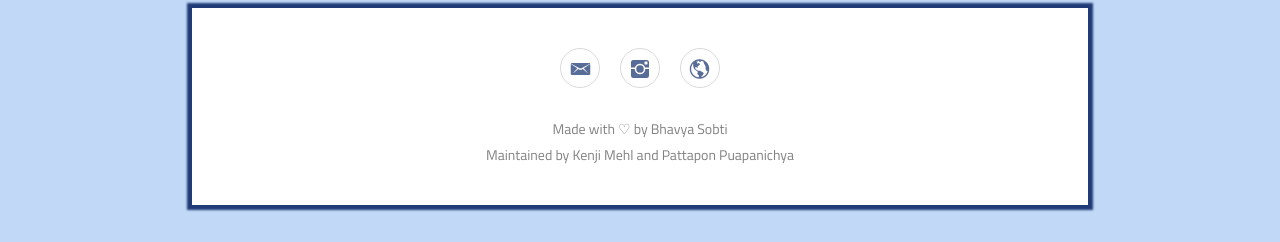
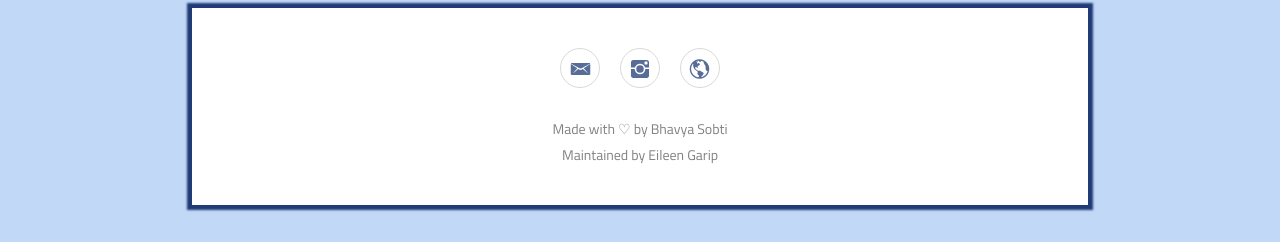
Before and after one commit to edinburgh-hoppers/adahack24, a Jekyll site: the page built from _pages/index.html, in a window 1280 px wide and 900 px high, scrolled down 3963 px. Shown: the part 655-897 px from the top of the window. Built offline with Jekyll 4.4.1, drawn with Linux system fonts in a browser that asks for light colours; nearby versions of some CDN libraries.

Commit message:
Update footer.html

```diff
--- a/_includes/footer.html
+++ b/_includes/footer.html
@@ -14,7 +14,7 @@
                 <a href="https://edinburghhoppers.com"><i class="icon ion-android-globe"></i></a>
             </div>
             <p class="copyright">Made with &#9825 by Bhavya Sobti</p>
-            <p class="copyright">Maintained by Kenji Mehl and Pattapon Puapanichya</p>
+            <p class="copyright">Maintained by Eileen Garip</p>
         </footer>
     </div>
 </section>
```
